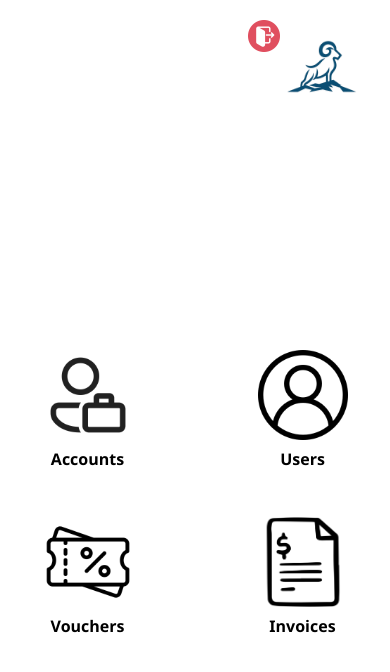
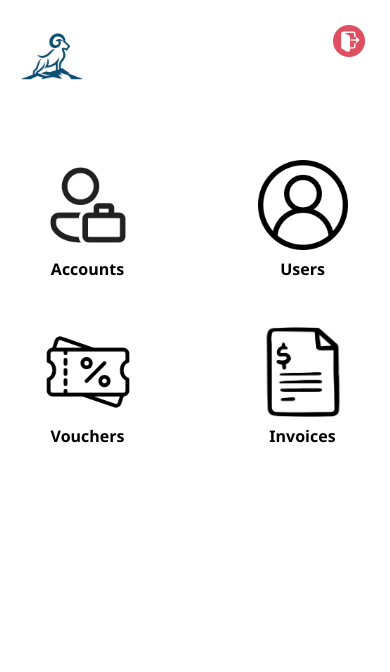
Before and after one commit to TrentJamesHaralson/bighorn-portal, a website: page public/dashboard.html in a window 390 px wide. Drawn offline with nearby package versions, Linux system fonts and the light colour scheme.

```diff
--- a/public/dashboard.html
+++ b/public/dashboard.html
@@ -15,41 +15,42 @@
       padding: 0;
     }
 
-    /* Bighorn logo (top right) */
+    /* Bighorn logo (top-left corner) */
     .header-logo {
       position: absolute;
       top: 15px;
-      right: 20px;
-      height: 140px;
+      left: 20px;
+      height: 120px;
       width: auto;
     }
 
-    /* Logout icon next to logo */
+    /* Logout icon (top-right corner) */
     .logout-icon {
       position: absolute;
       top: 25px;
-      right: 170px;
+      right: 25px;
       width: 38px;
       height: 38px;
       cursor: pointer;
       transition: transform 0.2s ease;
     }
+
     .logout-icon:hover {
       transform: scale(1.15);
     }
 
-    /* Dashboard layout */
+    /* Dashboard container */
     .dashboard-container {
       display: flex;
       flex-direction: column;
       align-items: center;
-      justify-content: center;
+      justify-content: flex-start;
       min-height: 100vh;
       text-align: center;
-      padding-top: 150px;
+      padding-top: 160px; /* moves grid up */
     }
 
-    /* Icon grid – 4 columns */
+    /* Icon grid (4 columns) */
     .dashboard-grid {
       display: grid;
       grid-template-columns: repeat(4, 1fr);
@@ -60,7 +61,7 @@
       width: 100%;
     }
 
-    /* Tile design */
+    /* Tiles (no boxes, transparent) */
     .dashboard-tile {
       background: transparent;
       border: none;
@@ -85,7 +86,7 @@
       font-size: 1rem;
     }
 
-    /* Responsive grid for smaller screens */
+    /* Responsive adjustments */
     @media (max-width: 992px) {
       .dashboard-grid {
         grid-template-columns: repeat(2, 1fr);
@@ -93,14 +94,12 @@
       }
 
       .header-logo {
-        height: 100px;
-        top: 15px;
-        right: 15px;
+        height: 90px;
+        top: 10px;
+        left: 10px;
       }
 
       .logout-icon {
-        top: 20px;
-        right: 110px;
         width: 32px;
         height: 32px;
       }
@@ -121,16 +120,15 @@
 </head>
 <body>
 
-  <!-- Top Right Bighorn Logo -->
+  <!-- Top Left Bighorn Logo -->
   <img src="/images/bighorn-small.png" alt="Bighorn Logo" class="header-logo">
 
-  <!-- Logout Icon -->
+  <!-- Logout Icon (Top Right) -->
   <a href="/logout"><img src="/images/icon-logout.png" alt="Logout" class="logout-icon"></a>
 
   <!-- Dashboard Grid -->
   <div class="dashboard-container">
     <div class="dashboard-grid">
-
       <a href="/accounts" class="dashboard-tile text-decoration-none">
         <img src="/images/icon-accounts.png" alt="Accounts">
         <h5>Accounts</h5>
@@ -150,7 +148,6 @@
         <img src="/images/icon-invoices.png" alt="Invoices">
         <h5>Invoices</h5>
       </a>
-
     </div>
   </div>
 
```
